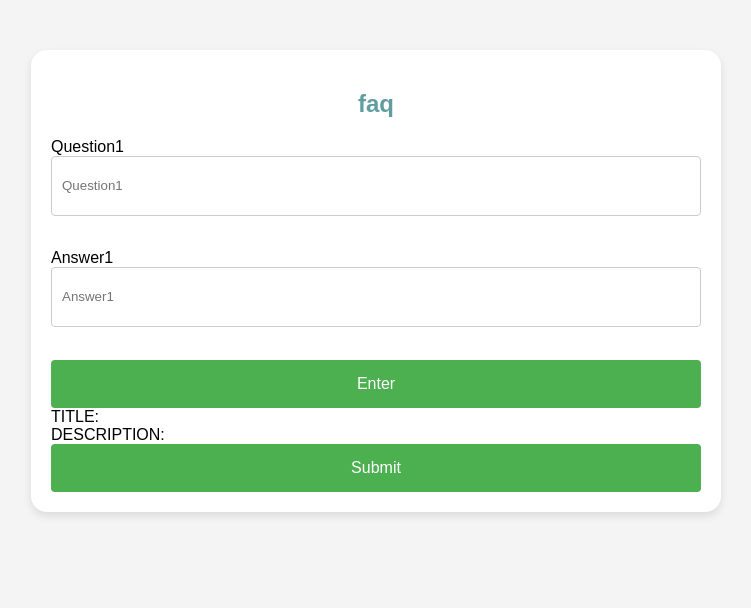
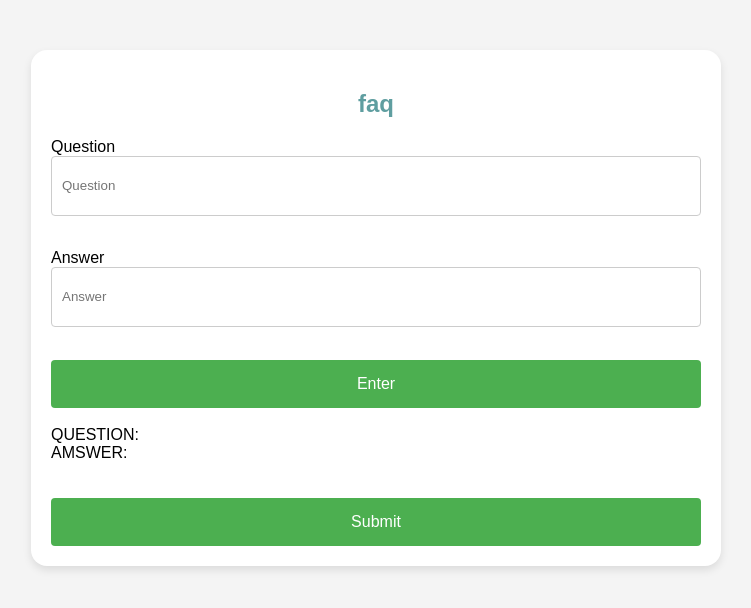
Before and after one commit to Apratim-Haldar/Q-A_Txt_Export, a plain HTML site: page To-Do/index.html in a window 1280 px wide. Both pictures are taken after a click on the button "Enter". Shown: the whole page, without its empty margins (264-1015 px from the left). Drawn offline with Linux system fonts and the light colour scheme.

Commit message:
changes js

```diff
--- a/To-Do/index.html
+++ b/To-Do/index.html
@@ -9,15 +9,18 @@
 <body>
     <div class="container">
         <h2>faq</h2>
-        <label for="name">Question1</label>
-        <input type = "text" placeholder = "Question1" id = "title"></input><br></br>
-        <label for="name">Answer1</label>
-        <input type = "text" placeholder = "Answer1" id = "description"></input><br></br>
+        <label for="title">Question</label>
+        <input type = "text" placeholder = "Question" id = "title"></input><br></br>
+        <label for="description">Answer</label>
+        <input type = "text" placeholder = "Answer" id = "description"></input><br></br>
         <button onclick="addToDo()"> Enter </button>
-        <div id = "container">
+        <br></br>
+        <div id = "dyCont">
 
         </div>
+        <br>
         <button onclick = "submit()"> Submit </button>
+    </div>
 </body>
 <script>
 
@@ -26,29 +29,30 @@
     function addToDo(){
         const title = document.getElementById("title").value;
         const description = document.getElementById("description").value;
-        const grandparent = document.getElementById("container");
+        const grandparent = document.getElementById("dyCont");
         grandparent.appendChild(createChild(title, description, ++globalId));
     }
 
     function createChild(title, description, id){
         const parent = document.createElement("div");
         const child = document.createElement("div");
-        child.innerHTML = `TITLE: ${title}`;
+        child.innerHTML = `QUESTION: ${title}`;
         const child2 = document.createElement("div");
-        child2.innerHTML = `DESCRIPTION: ${description}`;
+        child2.innerHTML = `AMSWER: ${description}`;
+        const child3 = document.createElement("br");
         parent.appendChild(child);
         parent.appendChild(child2);
+        parent.appendChild(child3);
         return parent;
     }
 
     function submit() {
-        const container = document.getElementById("container");
+        const container = document.getElementById("dyCont");
         let text = '';
         for (let i = 0; i < container.children.length; i++) {
             const child = container.children[i];
             text += `Question: ${child.children[0].innerText.split(': ')[1]}\n`;
             text += `Answer: ${child.children[1].innerText.split(': ')[1]}\n`;
-            text += `Status: ${child.children[2].innerText}\n\n`;
         }
         const blob = new Blob([text], {type: "text/plain;charset=utf-8"});
         const url = URL.createObjectURL(blob);
```
